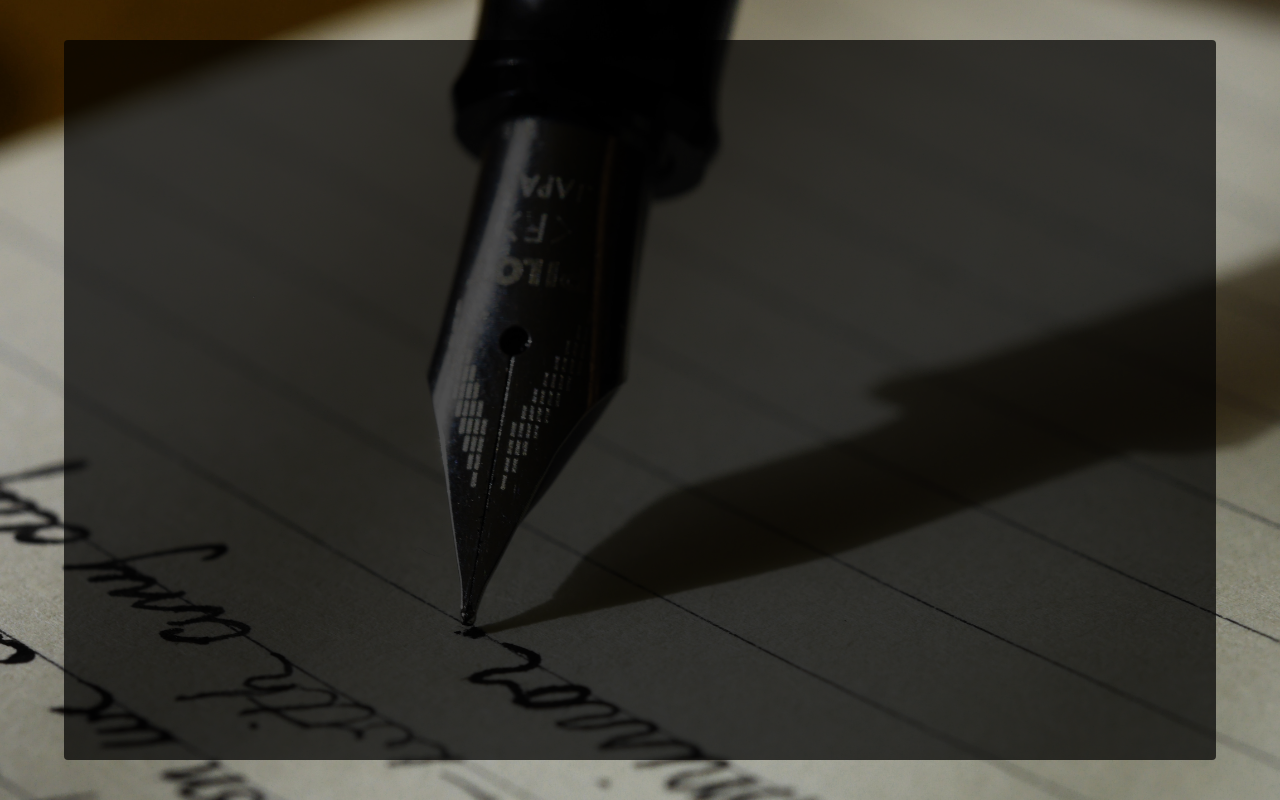
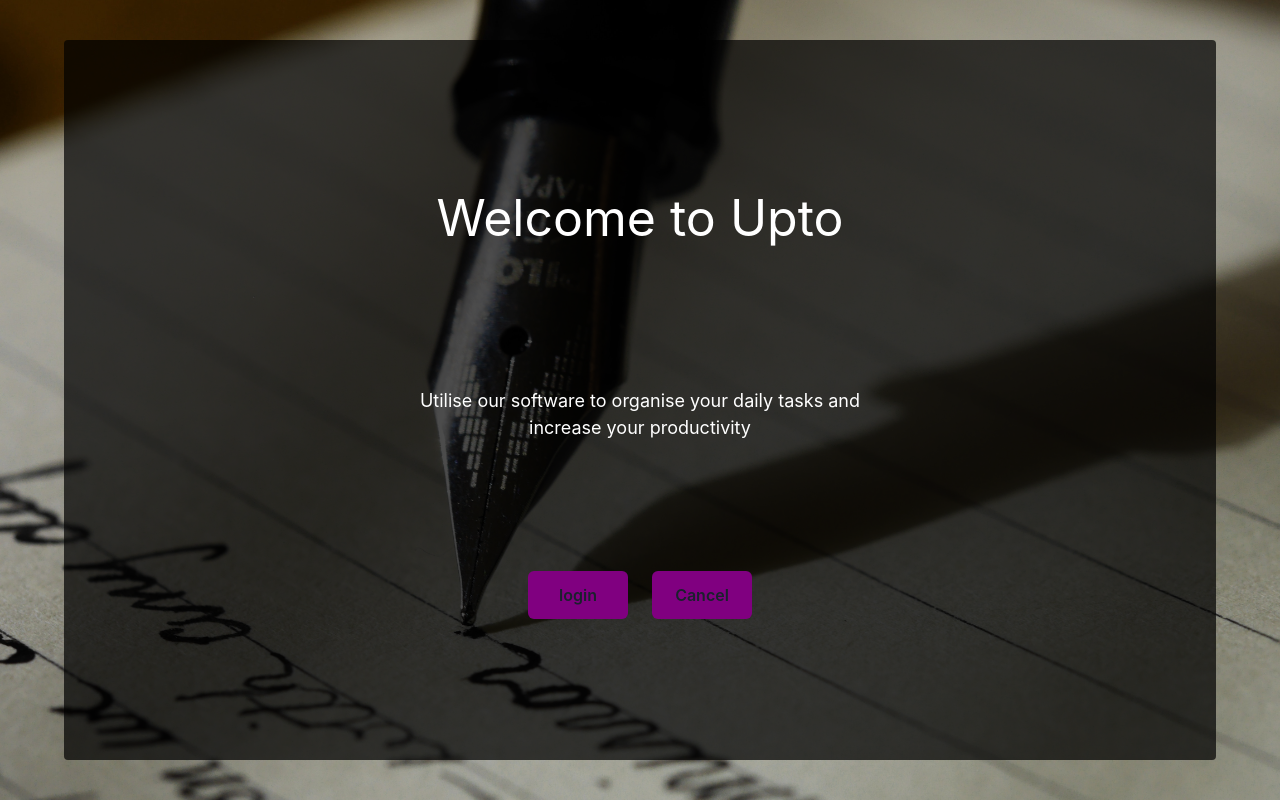
Before and after one commit to DLee1993/task_app, a React (Vite) app in the folder frontend/: page / in a window 1280 px wide. Built offline with nearby package versions, Linux system fonts and the light colour scheme.

Commit message:
added a color map for ease of use

```diff
--- a/frontend/src/components/pages/Onboarding.jsx
+++ b/frontend/src/components/pages/Onboarding.jsx
@@ -1,7 +1,22 @@
+import { Button, ButtonGroup } from "@chakra-ui/react";
+import { Link } from "react-router-dom";
+
 const Onboarding = () => {
     return (
         <section className="onboarding_bg_container">
             <section className="onboarding_sign-in_options">
+                <h1>Welcome to Upto</h1>
+                <p>
+                    Utilise our software to organise your daily tasks and increase your productivity
+                </p>
+                <ButtonGroup variant="outline" spacing="6">
+                    <Link to="/login">
+                        <Button className="login_cta">login</Button>
+                    </Link>
+                    <Link to="/register">
+                        <Button className="register_cta">Cancel</Button>
+                    </Link>
+                </ButtonGroup>
             </section>
         </section>
     );
--- a/frontend/src/scss/main.css
+++ b/frontend/src/scss/main.css
@@ -5,6 +5,7 @@
   align-items: center;
   background-image: url("../assets/onboarding_bg.jpg");
   background-size: cover;
+  color: #fff;
 }
 .onboarding_bg_container .onboarding_sign-in_options {
   height: 100%;
@@ -31,8 +32,18 @@
   }
 }
 .onboarding_bg_container .onboarding_sign-in_options p {
-  max-width: 300px;
+  max-width: 450px;
   text-align: center;
+}
+.onboarding_bg_container .onboarding_sign-in_options .register_cta, .onboarding_bg_container .onboarding_sign-in_options .login_cta {
+  background-color: purple;
+  border: none;
+  width: 100px;
+  height: 48px;
+  transition: all 0.2s cubic-bezier(0.08, 0.52, 0.52, 1);
+}
+.onboarding_bg_container .onboarding_sign-in_options .register_cta:hover, .onboarding_bg_container .onboarding_sign-in_options .login_cta:hover {
+  background-color: #fff;
 }
 @media (min-width: 500px) {
   .onboarding_bg_container .onboarding_sign-in_options {
--- a/frontend/src/scss/main.scss
+++ b/frontend/src/scss/main.scss
@@ -1,4 +1,5 @@
 @import "./functions/fluidStyles";
+@import "./functions/colorMap";
 @import "./pages/onboarding";
 @import "./pages/register";
 @import "./pages/login";
--- a/frontend/src/scss/pages/_onboarding.scss
+++ b/frontend/src/scss/pages/_onboarding.scss
@@ -5,6 +5,7 @@
     align-items: center;
     background-image: url("../assets/onboarding_bg.jpg");
     background-size: cover;
+    color: #fff;
 
     & .onboarding_sign-in_options {
         height: 100%;
@@ -22,8 +23,20 @@
         }
 
         & p {
-            max-width: 300px;
+            max-width: 450px;
             text-align: center;
+        }
+
+        & .register_cta, .login_cta{
+            background-color: purple;
+            border: none;
+            width: 100px;
+            height: 48px;
+            transition: all 0.2s cubic-bezier(.08,.52,.52,1);
+
+            &:hover{
+                background-color: #fff;
+            }
         }
 
         @media (min-width: 500px){
```
Also changed, not shown: frontend/src/scss/functions/_colorMap.scss (added, +41 -0 lines), 1 other file (tests, documents, lock files or other folders).
